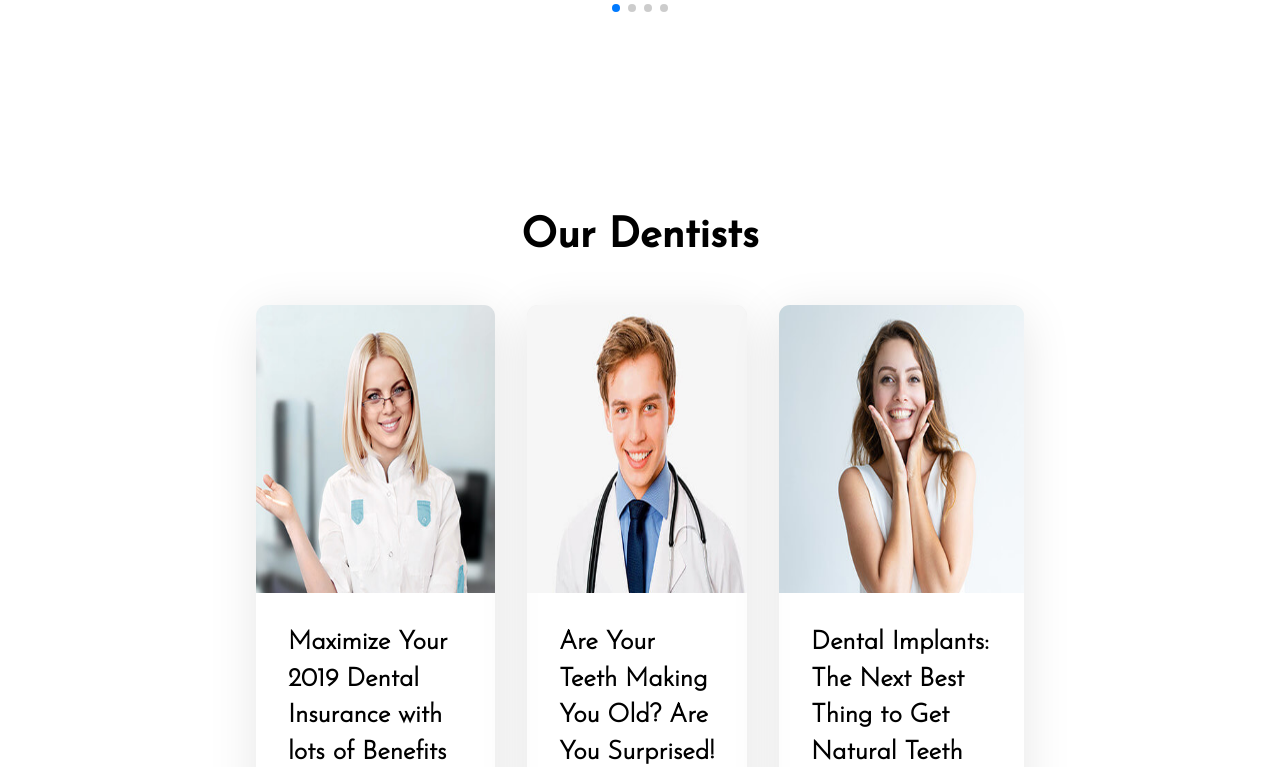
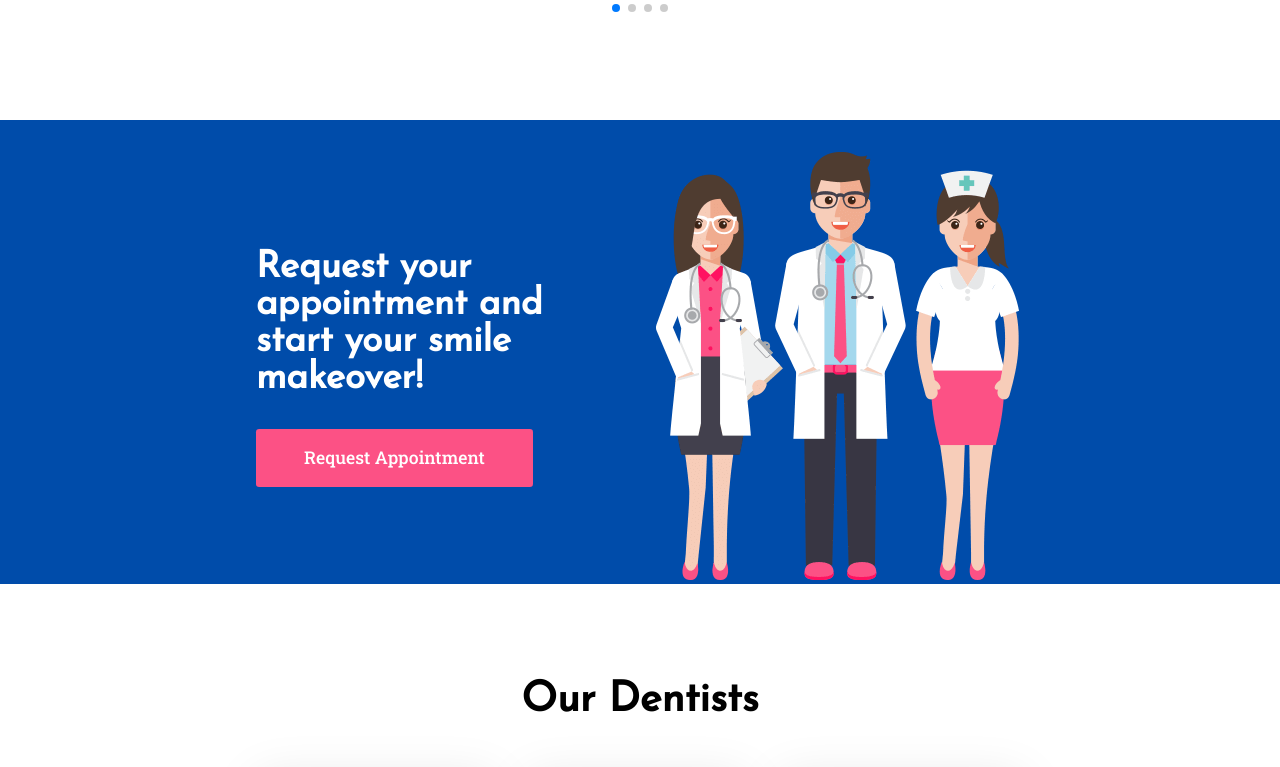
Before and after one commit to wakar-malik/dentist-website, a React (Vite) app: page / in a window 1280 px wide. Shown: the part 6560-7327 px from the top of the page. Built offline with nearby package versions, Linux system fonts and the light colour scheme.

Commit message:
created appoint section

```diff
--- a/src/App.jsx
+++ b/src/App.jsx
@@ -6,6 +6,7 @@ import Dentist from "./section/Dentist/Dentist";
 import Gallery from "./section/Gallery/Gallery";
 import Testimonials from "./section/Testimonials/Testimonials";
 import Blog from "./section/Blog/Blog";
+import Appointment from "./section/Appointment/Appointment";
 
 function App() {
   return (
@@ -16,6 +17,7 @@ function App() {
       <Dentist />
       <Gallery />
       <Testimonials />
+      <Appointment />
       <Blog />
     </>
   );
--- a/src/constants/Images.jsx
+++ b/src/constants/Images.jsx
@@ -26,6 +26,7 @@ import gallery5 from "../assets/images/gallery-5.jpeg";
 import blog1 from "../assets/images/blog-1.jpeg";
 import blog2 from "../assets/images/blog-2.jpeg";
 import blog3 from "../assets/images/blog-3.jpeg";
+import appointment from "../assets/images/appointment-img.png";
 
 export default {
   logo,
@@ -56,4 +57,5 @@ export default {
   blog1,
   blog2,
   blog3,
+  appointment,
 };
--- /dev/null
+++ b/src/section/Appointment/Appointment.jsx
@@ -0,0 +1,29 @@
+import React from "react";
+import Section from "../../components/Section/Section";
+import Button from "../../components/Button/Button";
+import Image from "../../components/Image/Image";
+import IMAGES from "../../constants/Images";
+import styles from "./Appointment.module.css";
+
+function Appointment() {
+  return (
+    <Section className={styles.appointSection}>
+      <div className={`${styles.appointContainer} globalWidth`}>
+        <div className={styles.appointLeft}>
+          <h1 className={styles.appointHeading}>
+            Request your appointment and start your smile makeover!
+          </h1>
+          <Button className={styles.appointBtn}>Request Appointment</Button>
+        </div>
+        <div className={styles.appointRight}>
+          <Image
+            src={IMAGES.appointment}
+            className={styles.appointRightDocImage}
+          />
+        </div>
+      </div>
+    </Section>
+  );
+}
+
+export default Appointment;
--- /dev/null
+++ b/src/section/Appointment/Appointment.module.css
@@ -0,0 +1,38 @@
+.appointSection {
+  background-color: var(--bgColor);
+  padding-top: 2rem;
+}
+
+.appointSection .appointContainer {
+  display: flex;
+  align-items: center;
+  column-gap: 2rem;
+}
+
+.appointLeft,
+.appointRight {
+  width: 50%;
+  height: auto;
+}
+
+.appointLeft .appointHeading {
+  font-family: var(--josefinRegular);
+  font-size: 2.3rem;
+  color: var(--white);
+}
+
+.appointLeft .appointBtn {
+  font-size: 1.1rem;
+  padding: 1.1rem 3rem;
+  color: var(--white);
+  border-radius: 0.2rem;
+  background-color: var(--pink);
+  cursor: pointer;
+  border: none;
+  margin-top: 2rem;
+}
+
+.appointLeft .appointBtn:hover {
+  background-color: var(--white);
+  color: var(--black);
+}
```
Also changed, not shown: src/assets/images/appointment-img.png (renamed from src/assets/images/asset 39.png).
